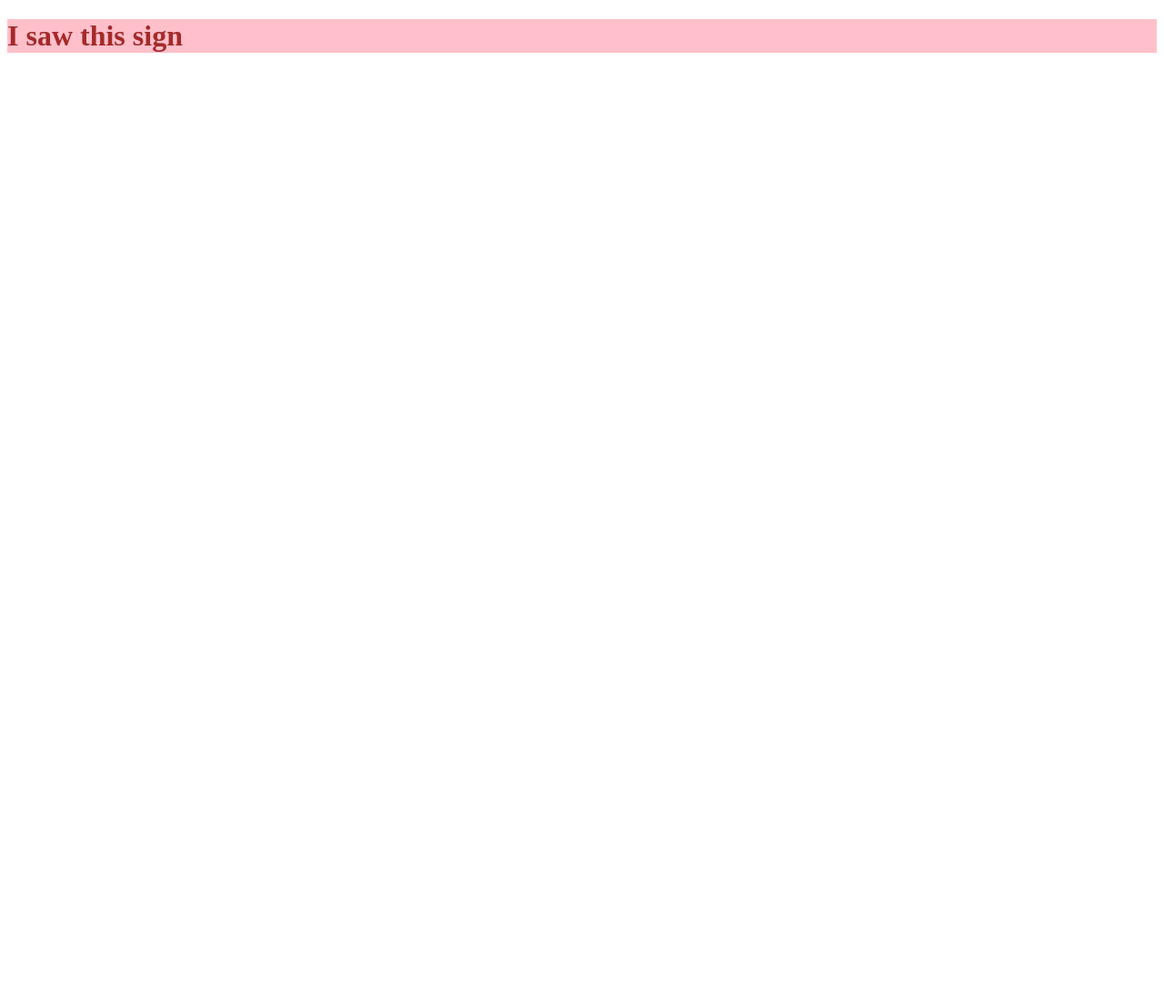
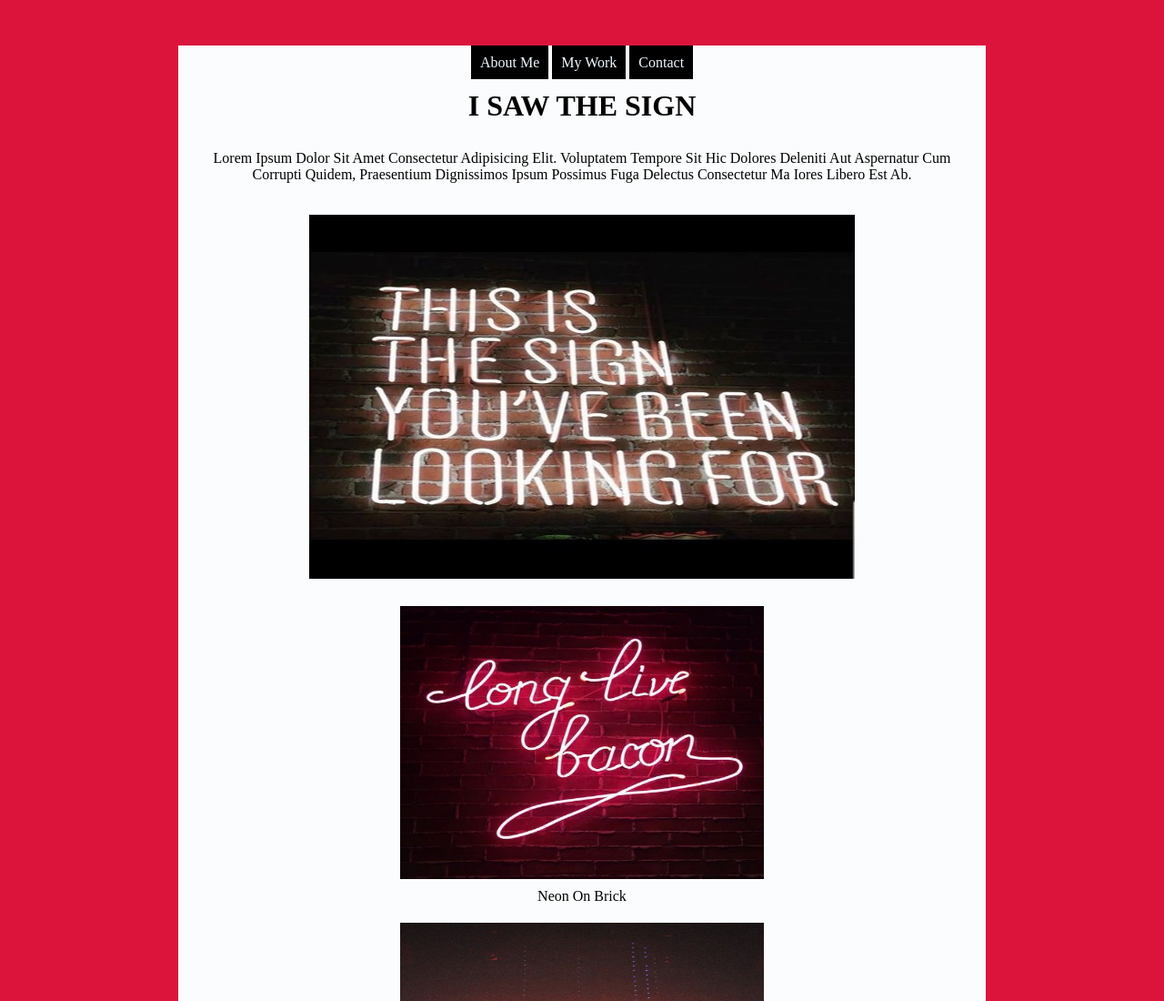
Before and after one commit to FarihaRehmann/I-saw-this-sign, a plain HTML site: page index.html in a window 1280 px wide. Shown: the top 1100 px of the page at 91% size. Before the commit the page ends 800 px from the top, so only its background shows below. Drawn offline with Linux system fonts and the light colour scheme.

Commit message:
my first project

```diff
--- a/index.html
+++ b/index.html
@@ -1,12 +1,52 @@
-<!DOCTYPE html>
 <html lang="en">
 <head>
     <meta charset="UTF-8">
     <meta name="viewport" content="width=device-width, initial-scale=1.0">
     <title>Document</title>
-    <link rel="stylesheet" href="style.css">
+        <link rel="stylesheet" href="style.css">
+
 </head>
 <body>
-    <h1>I saw this sign</h1>
+<div class="container">
+
+                <a href="" class="links">About me</a>
+                <a href="" class="links">My Work</a>
+                <a href="" class="links">Contact</a>
+
+        <h1><center>I SAW THE SIGN</center></h1>
+        <p>Lorem ipsum dolor sit amet consectetur adipisicing elit. Voluptatem
+             tempore sit hic dolores deleniti aut aspernatur cum corrupti quidem,
+              praesentium dignissimos ipsum possimus fuga delectus consectetur ma
+              iores libero est ab.</p>
+              <div class="image">
+<figure>
+<img src="./images/This is the sign you've been looking for!.jpeg" alt="This is the sign you've been looking for!" width="600" height="400">
+</figure>
+  <figure>
+    <img src="./images/long live bacon.jpeg" alt="Long live bacon" width="400" height="300">
+    <figcaption>Neon on brick</figcaption>
+  </figure>
+  <figure>
+    <img src="./images/Enter.jpeg" alt="Enter sign"  width="400" height="300">
+    <figcaption>Classic enter sign</figcaption>
+  </figure>
+  <figure>
+    <img src="./images/love is a losing game.jpeg" alt="Love is a losing game"  width="400" height="300">
+    <figcaption>LOVE IS A LOSING GAME</figcaption>
+  </figure>
+  <figure>
+    <img src="./images/Red Aesthetic.jpeg" alt="Red neon ampersand"  width="400" height="300">
+    <figcaption>&</figcaption>
+  </figure>
+  <figure>
+    <img src="./images/and.jpeg" alt="Neon arrow sign"  width="400" height="300">
+    <figcaption>Neon Arrow</figcaption>
+  </figure>
+  <figure>
+    <img src="./images/motel.jpeg" alt="Motel neon sign"  width="400" height="300">
+    <figcaption>Vintage Motel</figcaption>
+  </figure>
+</div>
+    </div>
 </body>
 </html>
--- a/style.css
+++ b/style.css
@@ -1,4 +1,40 @@
-h1{
-    background-color: pink;
-    color: brown;
-}
+h1 {
+     font-family: Sekuya;
+     text-shadow: -20px crimson;
+ }
+
+ .links {
+     text-decoration: none;
+     background-color: black;
+     color: aliceblue;
+ }
+
+ * {
+     padding: 10px;
+     margin: 0px;
+     text-align: center;
+ }
+
+ body {
+     background-color: crimson;
+ }
+
+ .container {
+     width: 70%;
+     height: auto;
+     background-color: rgb(251, 252, 253);
+     margin: 30px auto;
+     text-transform: capitalize;
+ }
+ figure{
+    display: inline-block;
+    padding: 5px;
+    margin: 0px;
+ }
+ figcaption{
+    word-spacing: 0px;
+    padding: 0%;
+ }
+ ul{
+    display: inline-block;
+ }
```
Also changed, not shown: images/Enter.jpeg (added), images/Red Aesthetic.jpeg (added), images/This is the sign you've been looking for!.jpeg (added), images/and.jpeg (added), images/long live bacon.jpeg (added), images/love is a losing game.jpeg (added), images/motel.jpeg (added).
